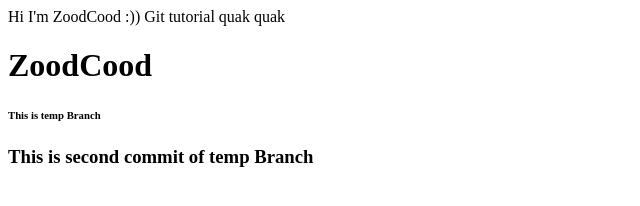
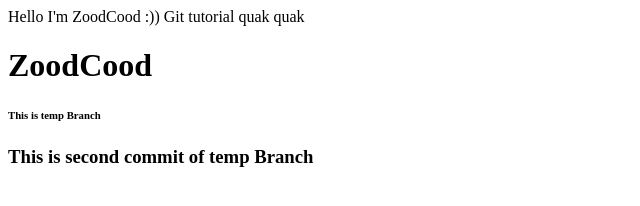
Before and after one commit to Ash1379/musical-goggles, a plain HTML site: page index.html in a window 1280 px wide. Shown: the full height of the page, 0-640 px from the left. Drawn offline with Linux system fonts and the light colour scheme.

Commit message:
modify Hi to Hello

```diff
--- a/index.html
+++ b/index.html
@@ -6,7 +6,7 @@
     <title>Document</title>
 </head>
 <body>
-    Hi I'm ZoodCood :))
+    Hello I'm ZoodCood :))
     Git tutorial
     quak quak
     <h1>ZoodCood</h1>
```
